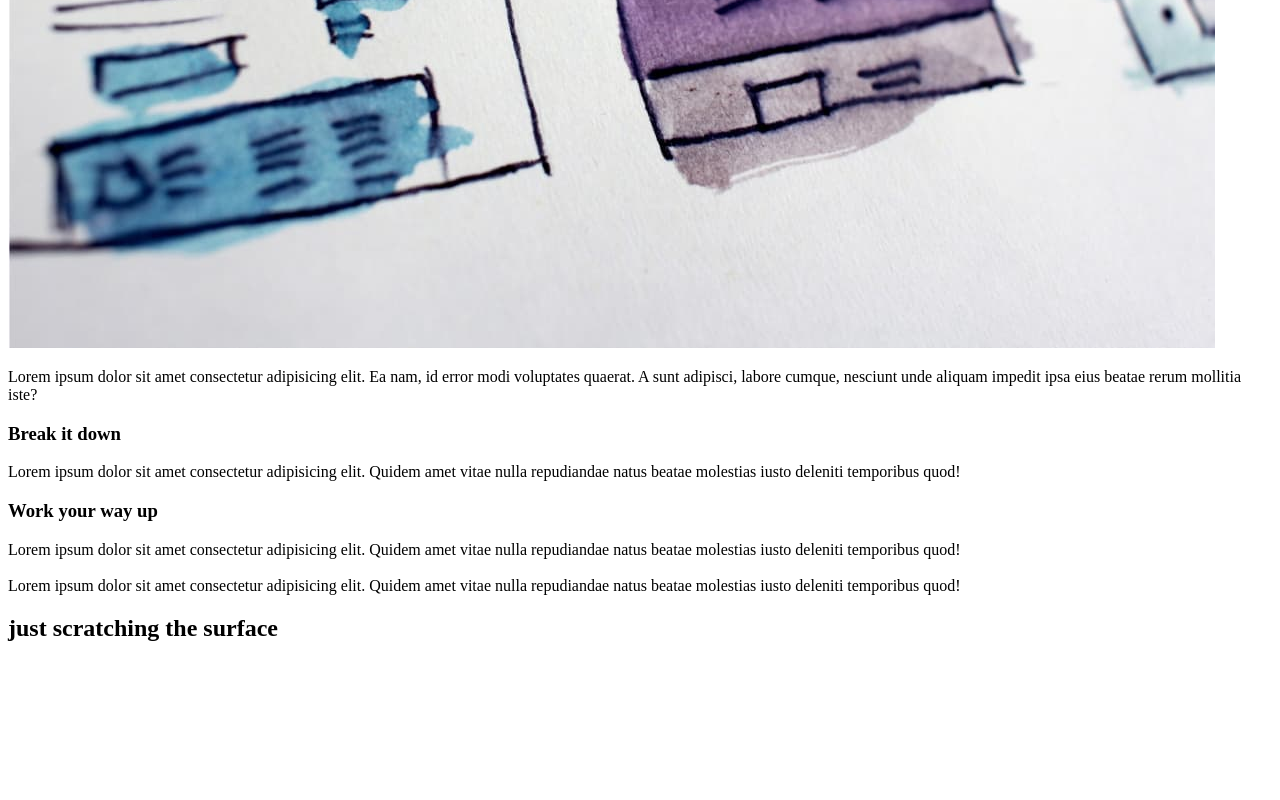
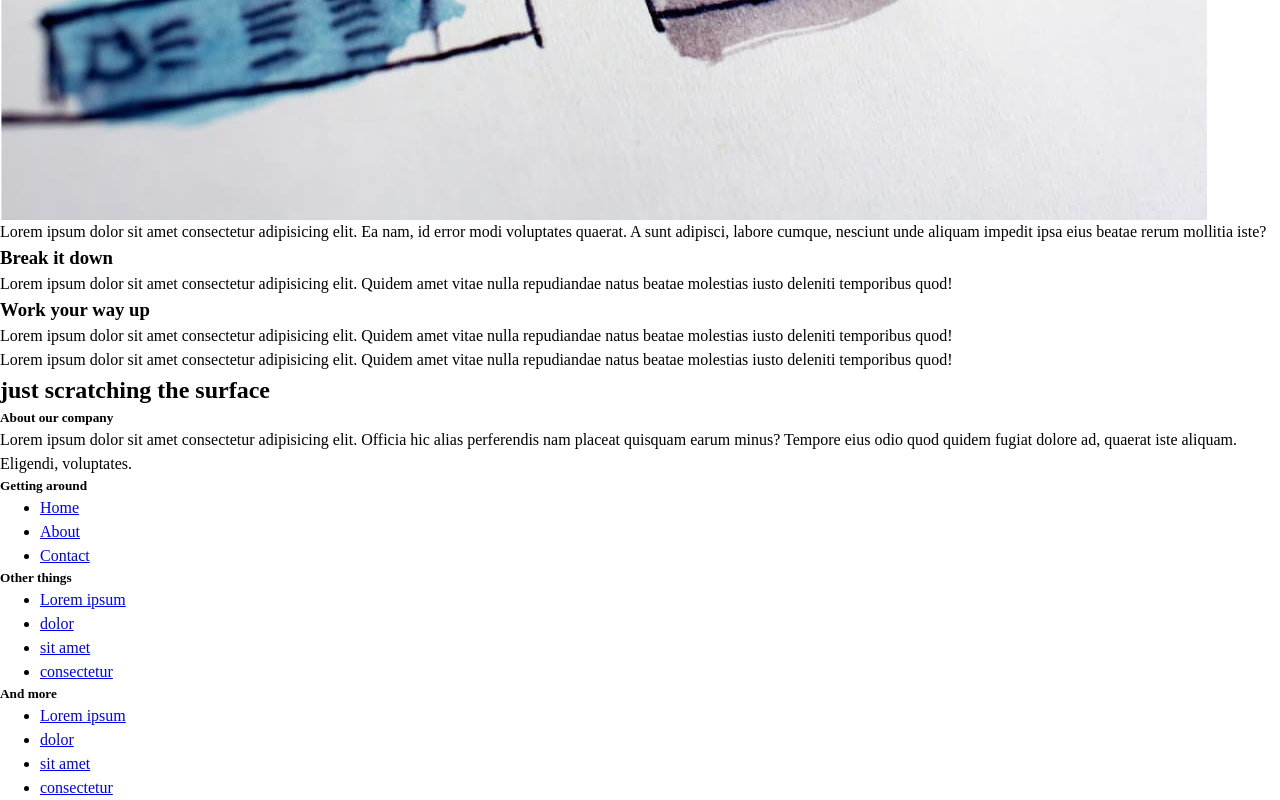
Before and after one commit to acoderlooksat50/CRL-FINAL, a plain HTML site: page index.html in a window 1280 px wide. Shown: the part 1267-2067 px from the top of the page. Before the commit the page ends 1929 px from the top, so only its background shows below. Drawn offline with Linux system fonts and the light colour scheme.

Commit message:
html markup complete. css reset

```diff
--- a/index.html
+++ b/index.html
@@ -94,7 +94,60 @@
 
     <section class="third-section dark">
         <h2 class="third-section_title">just scratching the surface</h2>
-
+        <div class="container row">
+            <div class="about">
+                <h5 class="site-map__title">About our company</h5>
+                <p class="site-map__paragraph">Lorem ipsum dolor sit amet consectetur adipisicing elit. Officia hic alias perferendis nam placeat quisquam earum minus? Tempore eius odio quod quidem fugiat dolore ad, quaerat iste aliquam. Eligendi, voluptates.</p>
+            </div>
+            <div class="getting-around">
+                <h5 class="site-map__title">Getting around</h5>
+                <ul class="site-map__list">
+                    <li class="site-map__list_item">
+                        <a href="#" class="site-map__link">Home</a>
+                    </li>
+                    <li class="site-map__list_item">
+                        <a href="#" class="site-map__link">About</a>
+                    </li>
+                    <li class="site-map__list_item">
+                        <a href="#" class="site-map__link">Contact</a>
+                    </li>
+                </ul>
+            </div>
+            <div class="other-things">
+                <h5 class="site-map__title">Other things</h5>
+                <ul class="site-map__list">
+                    <li class="site-map__list_item">
+                        <a href="#" class="site-map__link">Lorem ipsum</a>
+                    </li>
+                    <li class="site-map__list_item">
+                        <a href="#" class="site-map__link">dolor</a>
+                    </li>
+                    <li class="site-map__list_item">
+                        <a href="#" class="site-map__link">sit amet</a>
+                    </li>
+                    <li class="site-map__list_item">
+                        <a href="#" class="site-map__link">consectetur</a>
+                    </li>
+                </ul>
+            </div>
+            <div class="and-more">
+                <h5 class="site-map__title">And more</h5>
+                <ul class="site-map__list">
+                    <li class="site-map__list_item">
+                        <a href="#" class="site-map__link">Lorem ipsum</a>
+                    </li>
+                    <li class="site-map__list_item">
+                        <a href="#" class="site-map__link">dolor</a>
+                    </li>
+                    <li class="site-map__list_item">
+                        <a href="#" class="site-map__link">sit amet</a>
+                    </li>
+                    <li class="site-map__list_item">
+                        <a href="#" class="site-map__link">consectetur</a>
+                    </li>
+                </ul>
+            </div>
+        </div>
     </section>
 </body>
 </html>
--- a/style.css
+++ b/style.css
@@ -0,0 +1,53 @@
+:root{
+    --clr-primary-400:#3B4050;
+    --clr-primary-900:#2E323F;
+    --clr-secondary-400:#F1F1F1;
+
+    --clr-neutral-400: #A59678;
+    --clr-neutral-200: #FFFFFF;
+    --clr-neutral-900: #6F737F;
+
+
+}
+
+*, *::before, *::after {
+  box-sizing: border-box;
+}
+
+* {
+  margin: 0;
+}
+/*
+  Typographic tweaks!
+  3. Add accessible line-height
+  4. Improve text rendering
+*/
+body {
+  line-height: 1.5;
+  -webkit-font-smoothing: antialiased;
+}
+/*
+  5. Improve media defaults
+*/
+img, picture, video, canvas, svg {
+  display: block;
+  max-width: 100%;
+}
+/*
+  6. Remove built-in form typography styles
+*/
+input, button, textarea, select {
+  font: inherit;
+}
+/*
+  7. Avoid text overflows
+*/
+p, h1, h2, h3, h4, h5, h6 {
+  overflow-wrap: break-word;
+}
+/*
+  8. Create a root stacking context
+*/
+#root, #__next {
+  isolation: isolate;
+}
```
